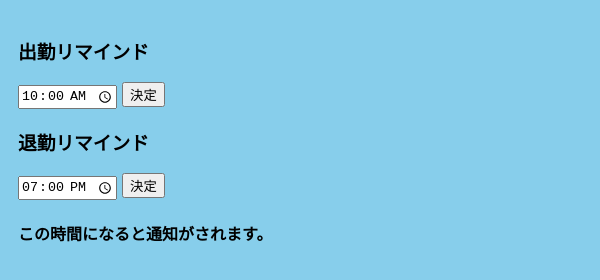
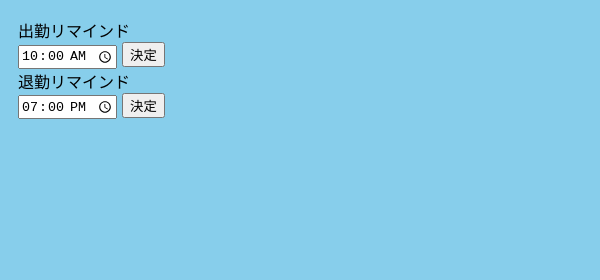
Before and after one commit to Fendo181/kinnosuke_reminder, an Electron app: page src/index.html in a window 600 px wide. Drawn offline with Linux system fonts and the light colour scheme; no server answers.

Commit message:
説明文言をツールチップに移行

```diff
--- a/src/index.html
+++ b/src/index.html
@@ -9,7 +9,7 @@
 </head>
 <body>
 
-    <h3>出勤リマインド</h3>
+    <div title="【出勤】この時間になると通知がされます">出勤リマインド</div>
     <input  id="attend-time" type="time" value="10:00">
     <script>
             let attend_time = document.getElementById('attend-time');
@@ -33,7 +33,7 @@
             });
     </script>
 
-    <h3>退勤リマインド</h3>
+    <div title="【退勤】この時間になると通知がされます">退勤リマインド</div>
         <input  id="leave-time" type="time" value="19:00">
 
         <script>
@@ -58,7 +58,6 @@
 
             });
         </script>
-    <h4>この時間になると通知がされます。</h4>
 
     <script>
         'use script'
```
